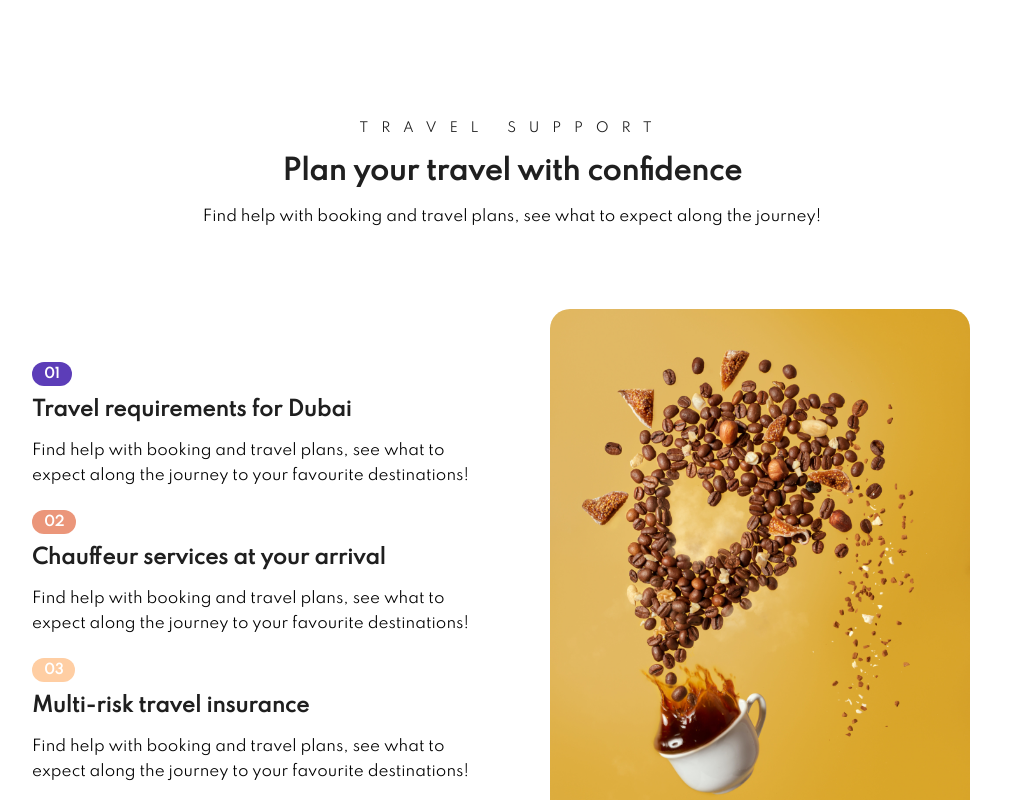
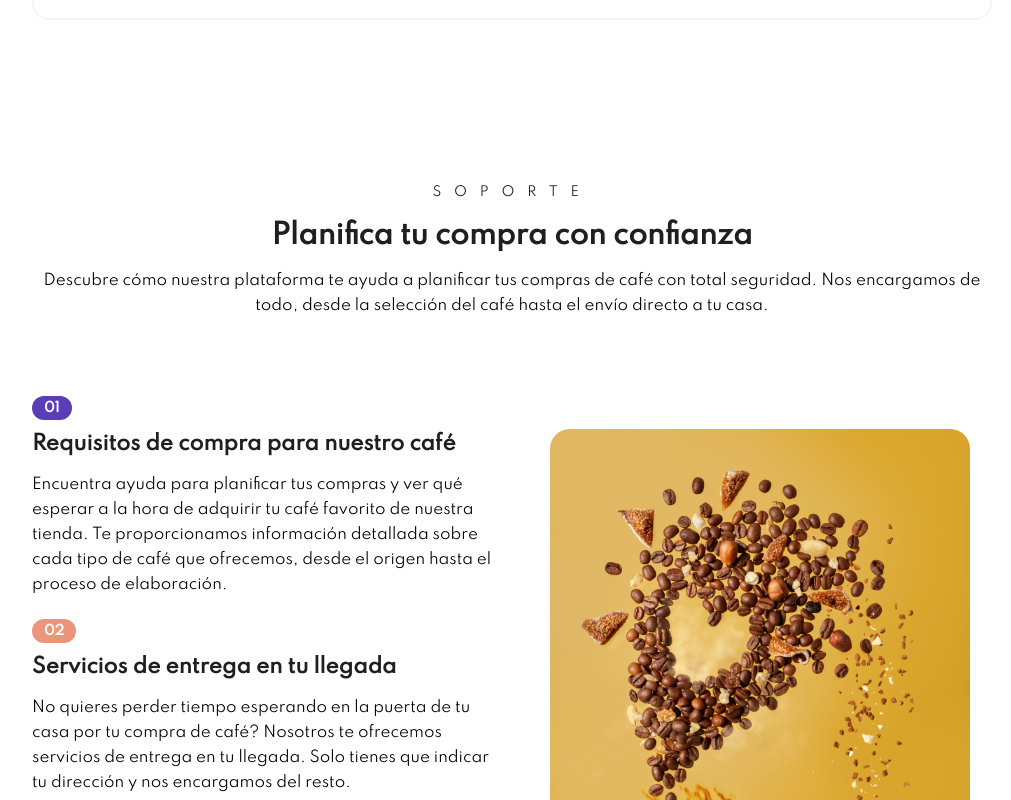
Before and after one commit to santiagoMoreno73/cacao-landing, a React (Vite) app: page / in a window 1280 px wide. Shown: the part 1080-1880 px from the top of the page, without its empty margins (128-1139 px from the left). Built offline with nearby package versions, Linux system fonts and the light colour scheme.

Commit message:
added new content txt

```diff
--- a/src/Components/Home/Home.jsx
+++ b/src/Components/Home/Home.jsx
@@ -18,7 +18,7 @@ const Home = () => {
     <div className="home flex container">
       <div className="mainText">
         <h1 data-aos="fade-up" data-aos-duration="2500">
-          Create Ever-lasting Memories With Us
+          Crea recuerdos eternos con nosotros
         </h1>
       </div>
 
--- a/src/Components/Support/Support.jsx
+++ b/src/Components/Support/Support.jsx
@@ -16,11 +16,12 @@ const Support = () => {
     <div className="support container section">
       <div className="sectionContainer">
         <div className="titlesDiv">
-          <small>travel support</small>
-          <h2>Plan your travel with confidence</h2>
+          <small>Soporte</small>
+          <h2>Planifica tu compra con confianza</h2>
           <p>
-            Find help with booking and travel plans, see what to expect along
-            the journey!
+            Descubre cómo nuestra plataforma te ayuda a planificar tus compras
+            de café con total seguridad. Nos encargamos de todo, desde la
+            selección del café hasta el envío directo a tu casa.
           </p>
         </div>
 
@@ -32,10 +33,12 @@ const Support = () => {
               className="singleInfo"
             >
               <span className="number">01</span>
-              <h4>Travel requirements for Dubai</h4>
+              <h4>Requisitos de compra para nuestro café</h4>
               <p>
-                Find help with booking and travel plans, see what to expect
-                along the journey to your favourite destinations!
+                Encuentra ayuda para planificar tus compras y ver qué esperar a
+                la hora de adquirir tu café favorito de nuestra tienda. Te
+                proporcionamos información detallada sobre cada tipo de café que
+                ofrecemos, desde el origen hasta el proceso de elaboración.
               </p>
             </div>
 
@@ -45,10 +48,12 @@ const Support = () => {
               className="singleInfo"
             >
               <span className="number colorOne">02</span>
-              <h4>Chauffeur services at your arrival</h4>
+              <h4>Servicios de entrega en tu llegada</h4>
               <p>
-                Find help with booking and travel plans, see what to expect
-                along the journey to your favourite destinations!
+                No quieres perder tiempo esperando en la puerta de tu casa por
+                tu compra de café? Nosotros te ofrecemos servicios de entrega en
+                tu llegada. Solo tienes que indicar tu dirección y nos
+                encargamos del resto.
               </p>
             </div>
 
@@ -58,10 +63,11 @@ const Support = () => {
               className="singleInfo"
             >
               <span className="number colorTwo">03</span>
-              <h4>Multi-risk travel insurance</h4>
+              <h4>Seguro de viaje múltiple riesgo para tu café </h4>
               <p>
-                Find help with booking and travel plans, see what to expect
-                along the journey to your favourite destinations!
+                Protege tu inversión con nuestro seguro de viaje múltiple
+                riesgo. En caso de que algo salga mal con tu compra de café,
+                estás cubierto.
               </p>
             </div>
           </div>
--- a/src/Components/Travelers/Travelers.jsx
+++ b/src/Components/Travelers/Travelers.jsx
@@ -57,7 +57,7 @@ const Travelers = () => {
     <div className="travelers container section">
       <div className="sectionContainer">
         <h2 data-aos="fade-down" data-aos-duration="2500">
-          Top travelers of this month!
+          Top clientes en este mes!
         </h2>
 
         <div
```
